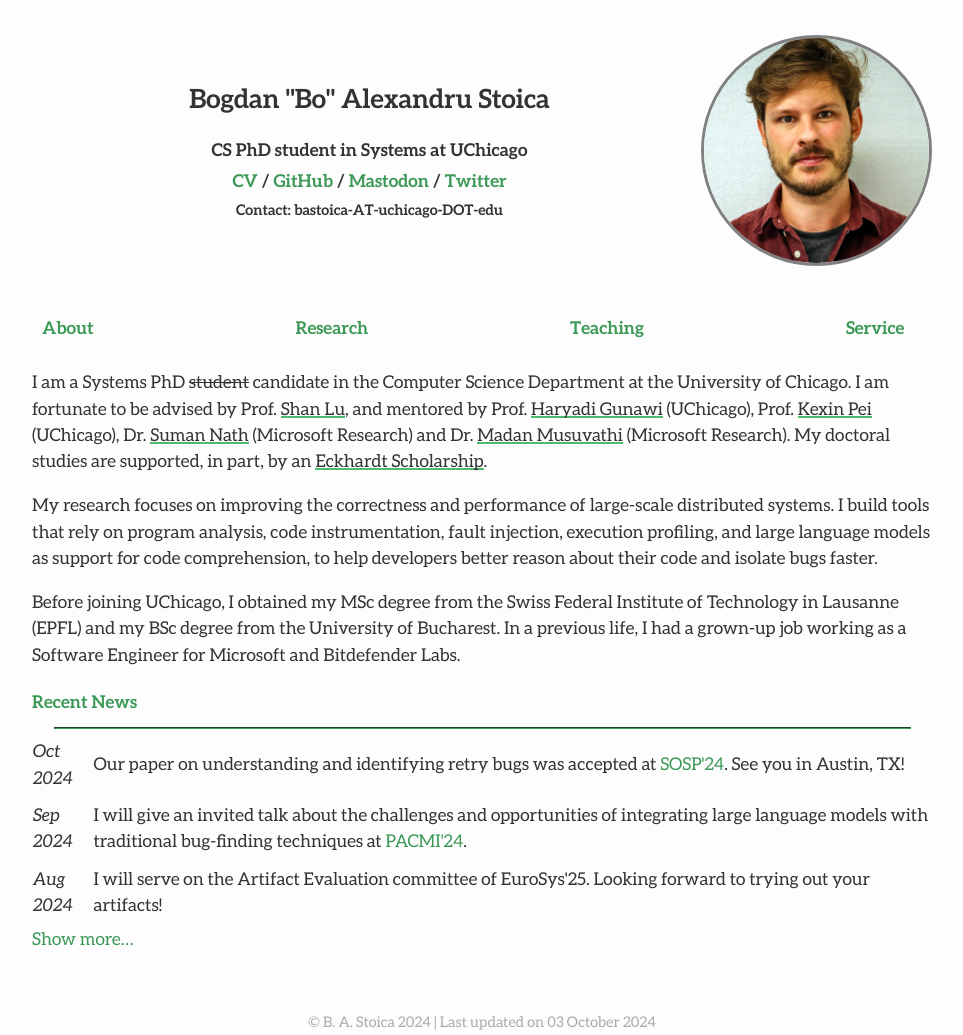
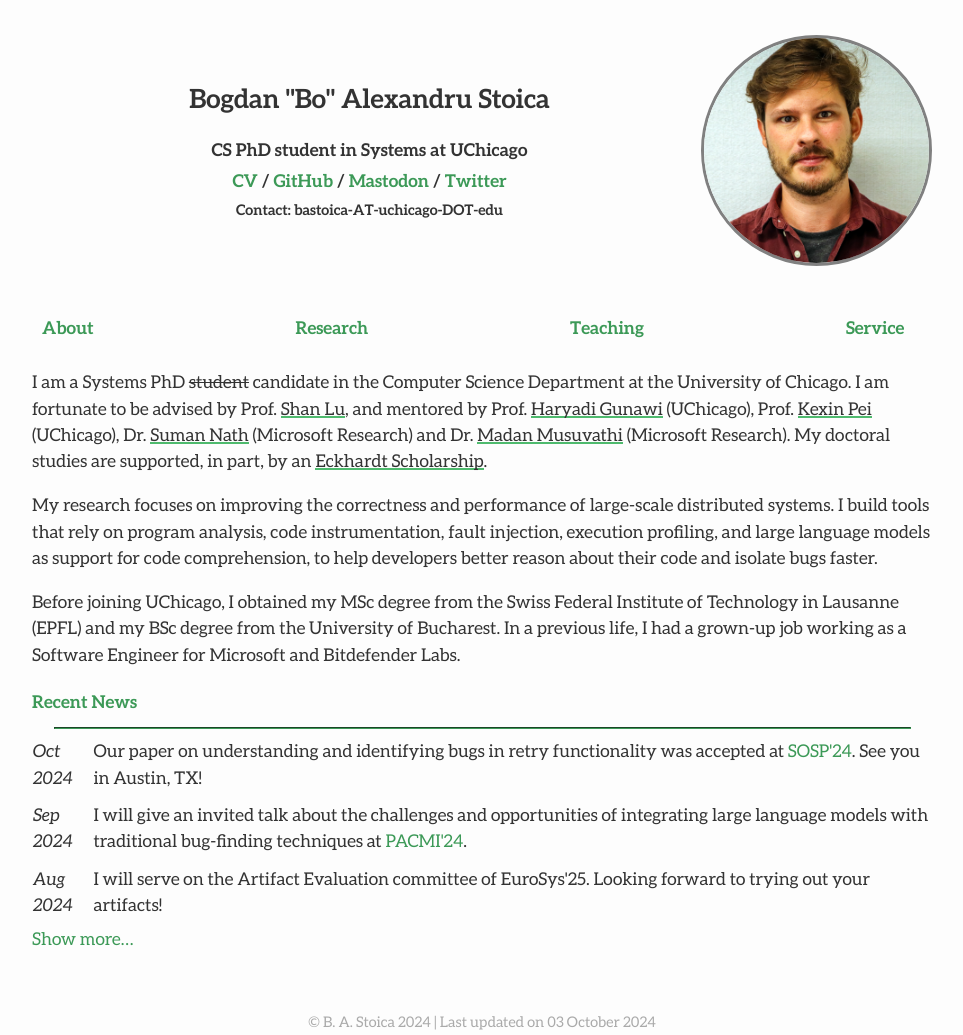
Before and after one commit to bastoica/bastoica.github.io, a Jekyll site: the page built from index.md, in a window 1280 px wide. Shown: the whole page, without its empty margins (158-1121 px from the left). Built offline with Jekyll 4.4.1, drawn with Linux system fonts in a browser that asks for light colours; nearby versions of some CDN libraries.

```diff
--- a/index.md
+++ b/index.md
@@ -28,7 +28,7 @@
 <table id="newsTable" style="border-collapse: collapse;">
   <tr>
     <td style="padding-bottom: 10px; text-align: left;"><i>Oct<br>2024</i></td>
-    <td style="padding-bottom: 10px; padding-left: 20px; text-align: left;">Our paper on understanding and identifying retry bugs was accepted at <a href="https://sigops.org/s/conferences/sosp/2024/" tafget="_blank">SOSP'24</a>. See you in Austin, TX!</td>
+    <td style="padding-bottom: 10px; padding-left: 20px; text-align: left;">Our paper on understanding and identifying bugs in retry functionality was accepted at <a href="https://sigops.org/s/conferences/sosp/2024/" tafget="_blank">SOSP'24</a>. See you in Austin, TX!</td>
   </tr>
   <tr>
     <td style="padding-bottom: 10px; text-align: left;"><i>Sep<br>2024</i></td>
```
